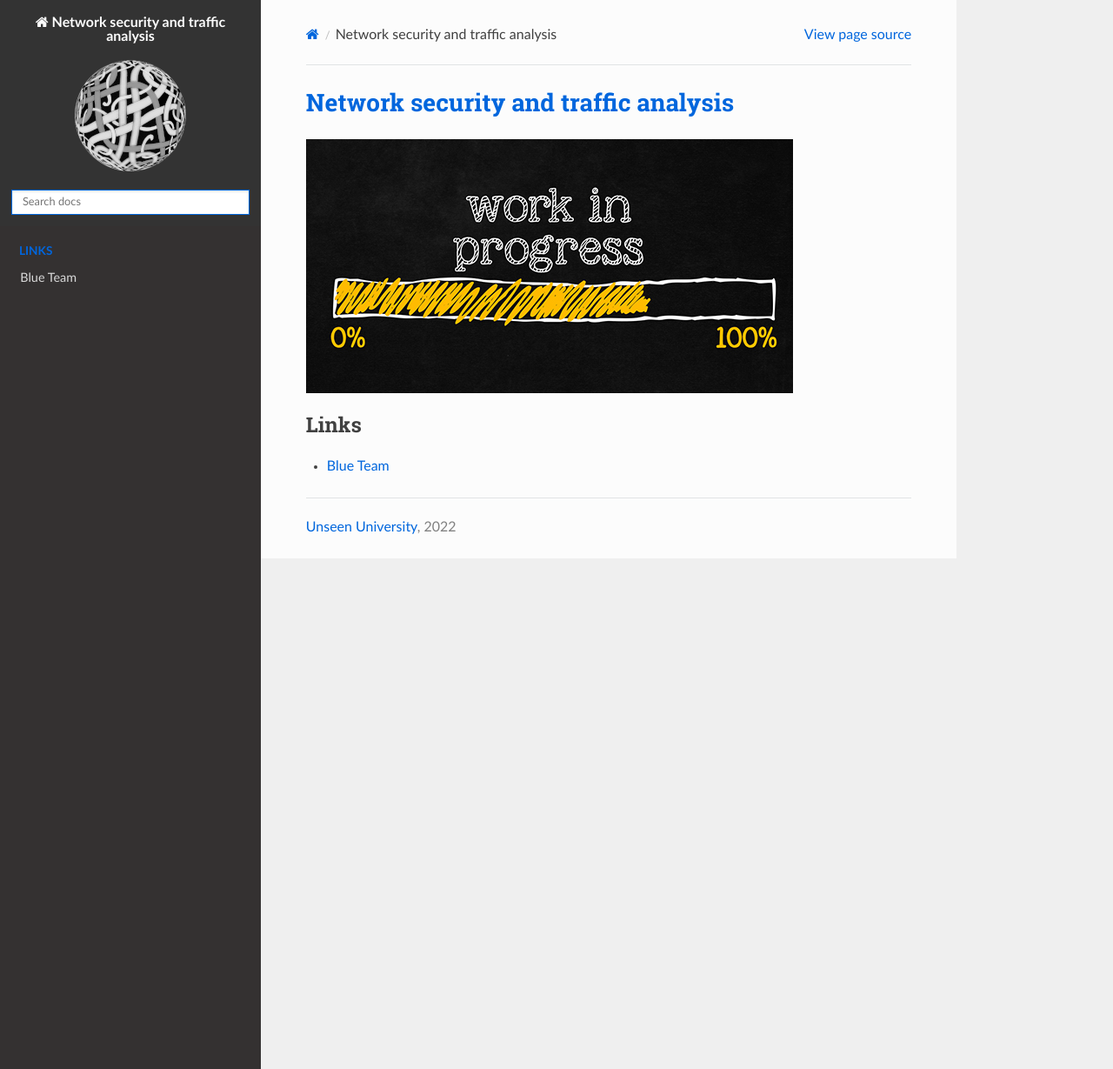
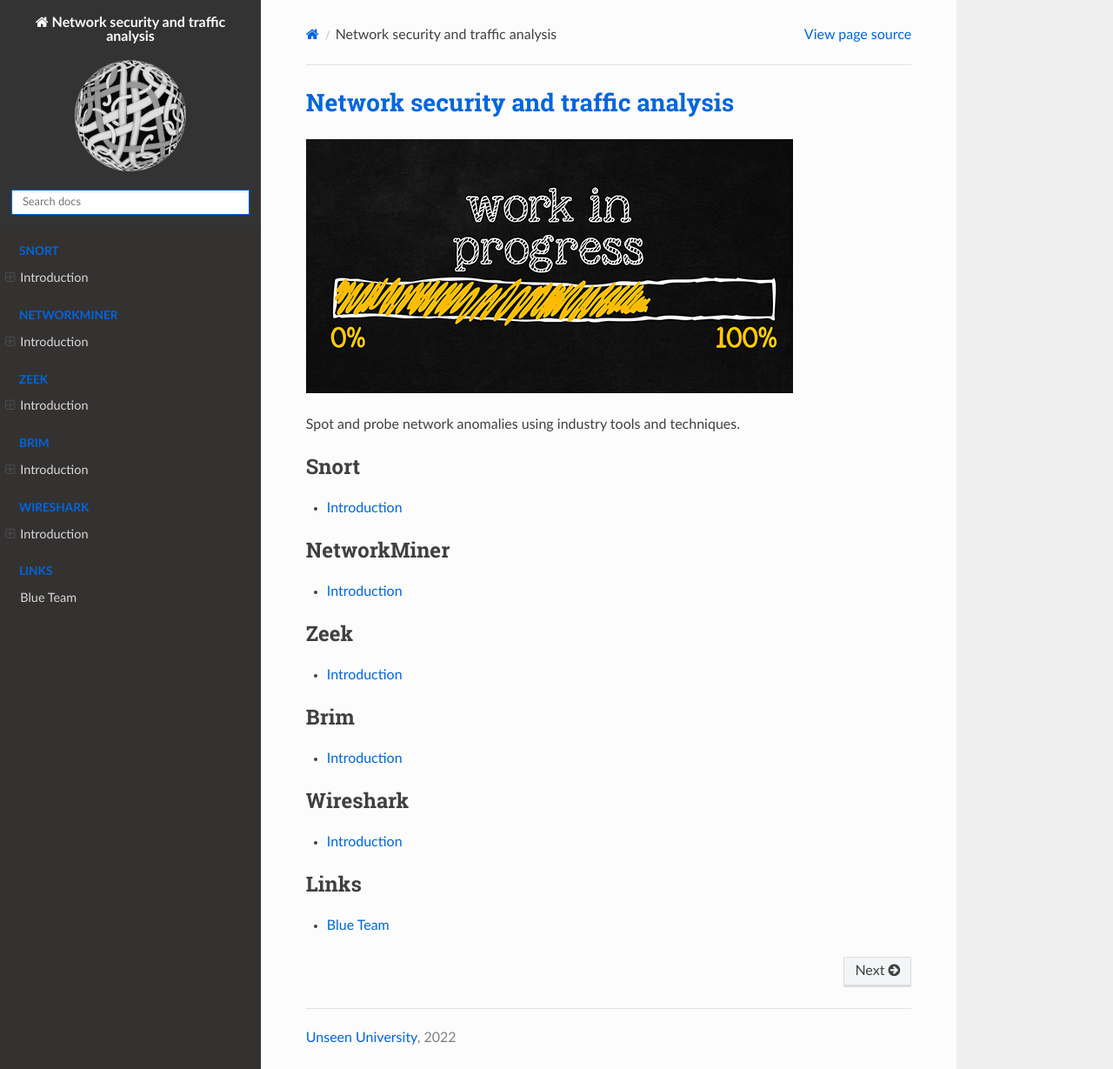
Before and after one commit to tymyrddin/blue-net, a Sphinx documentation site: the page built from source/index.rst, in a window 1280 px wide and 1229 px high. Shown: the whole window at 87% size. Built offline with Sphinx 7.4.7 and the Read the Docs theme 2.0.0, drawn with Linux system fonts in a browser that asks for light colours.

Commit message:
Getting started

```diff
--- a/source/index.rst
+++ b/source/index.rst
@@ -4,6 +4,43 @@ Network security and traffic analysis
 .. image:: _static/images/in-progress.png
   :alt: In progress
 
+Spot and probe network anomalies using industry tools and techniques.
+
+.. toctree::
+   :maxdepth: 1
+   :includehidden:
+   :caption: Snort
+
+   docs/snort/README.md
+
+.. toctree::
+   :maxdepth: 1
+   :includehidden:
+   :caption: NetworkMiner
+
+   docs/miner/README.md
+
+.. toctree::
+   :maxdepth: 1
+   :includehidden:
+   :caption: Zeek
+
+   docs/zeek/README.md
+
+.. toctree::
+   :maxdepth: 1
+   :includehidden:
+   :caption: Brim
+
+   docs/brim/README.md
+
+.. toctree::
+   :maxdepth: 1
+   :includehidden:
+   :caption: Wireshark
+
+   docs/wireshark/README.md
+
 .. toctree::
    :caption: Links
 
```
Also changed, not shown: source/docs/brim/README.md (added, +11 -0 lines), source/docs/miner/README.md (added, +11 -0 lines), source/docs/snort/README.md (added, +13 -0 lines), source/docs/wireshark/README.md (added, +13 -0 lines), source/docs/zeek/README.md (added, +11 -0 lines).
